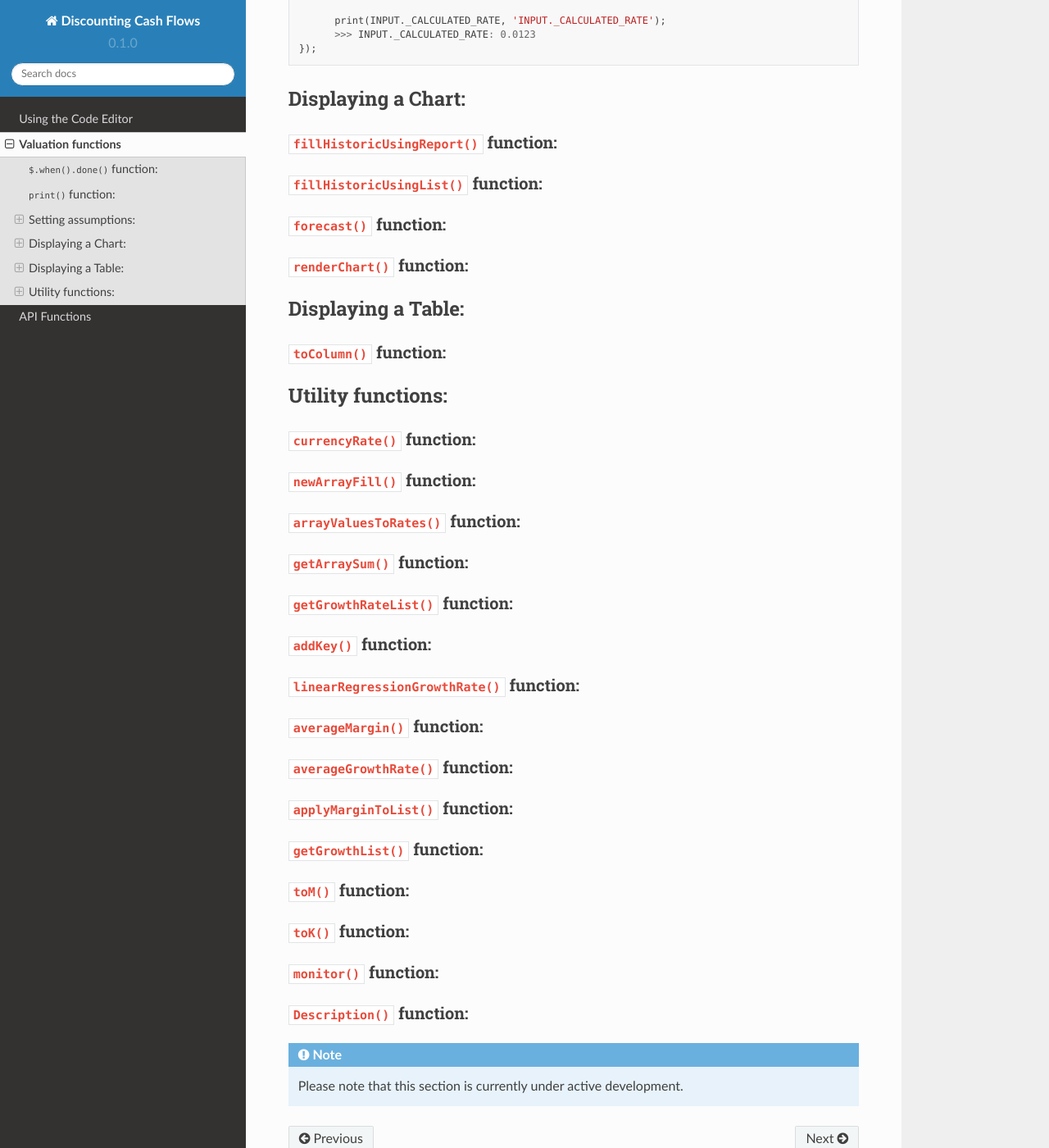
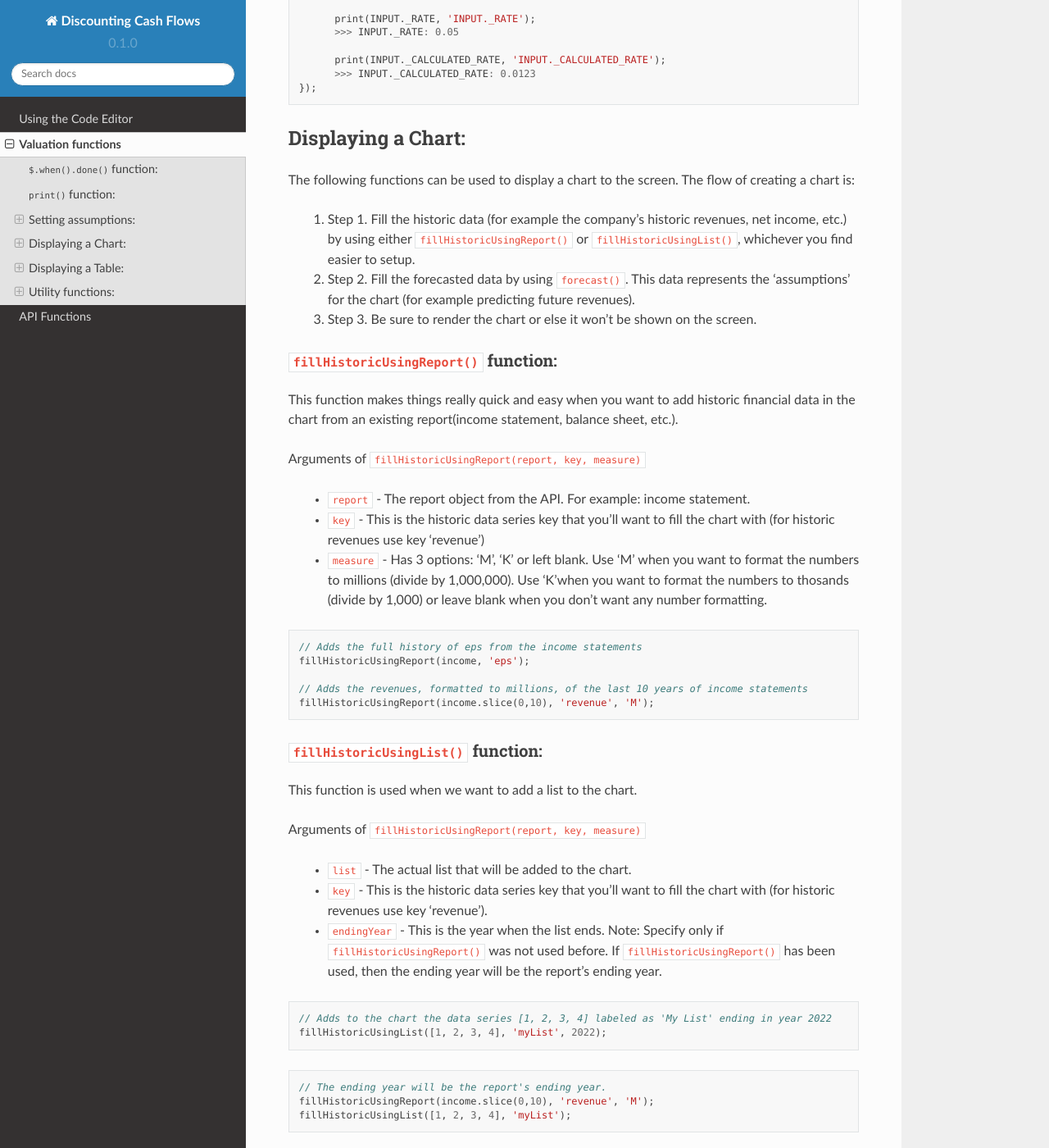
Before and after one commit to DiscountingCashFlows/readthedocs, a Sphinx documentation site: the page built from docs/source/functions.rst, in a window 1280 px wide and 1400 px high, scrolled down 3462 px. Shown: the whole window at 82% size. Built offline with Sphinx 7.4.7 and the Read the Docs theme 2.0.0, drawn with Linux system fonts in a browser that asks for light colours; some of the changed text lies outside the part shown.

Commit message:
Update functions.rst

```diff
--- a/docs/source/functions.rst
+++ b/docs/source/functions.rst
@@ -128,6 +128,8 @@ For example, if we wanted to set an assumption (``INPUT._TREASURY_YIELD``) to th
 
   ``setInputDefault('_TREASURY_YIELD', treasury['year10']);``
 
+Here is a code example of defining and setting assumptions:
+
 .. code-block:: javascript
 
   var INPUT = Input({NUMBER: 5,  // Plain number 5
@@ -159,17 +161,75 @@ For example, if we wanted to set an assumption (``INPUT._TREASURY_YIELD``) to th
 Displaying a Chart:
 -------------------
 
+The following functions can be used to display a chart to the screen. The flow of creating a chart is:
+
+ #. Step 1. Fill the historic data (for example the company's historic revenues, net income, etc.) by using either ``fillHistoricUsingReport()`` or ``fillHistoricUsingList()``, whichever you find easier to setup.
+
+ #. Step 2. Fill the forecasted data by using ``forecast()``. This data represents the 'assumptions' for the chart (for example predicting future revenues).
+
+ #. Step 3. Be sure to render the chart or else it won't be shown on the screen.
+
 ``fillHistoricUsingReport()`` function:
 ***************************************
 
+This function makes things really quick and easy when you want to add historic financial data in the chart from an existing report(income statement, balance sheet, etc.).
+
+Arguments of ``fillHistoricUsingReport(report, key, measure)``
+
+ * ``report`` - The report object from the API. For example: income statement.
+
+ * ``key`` - This is the historic data series key that you'll want to fill the chart with (for historic revenues use key 'revenue')
+
+ * ``measure`` - Has 3 options: 'M', 'K' or left blank. Use 'M' when you want to format the numbers to millions (divide by 1,000,000). Use 'K'when you want to format the numbers to thosands (divide by 1,000) or leave blank when you don't want any number formatting.
+
+.. code-block:: javascript
+
+ // Adds the full history of eps from the income statements
+ fillHistoricUsingReport(income, 'eps');
+
+ // Adds the revenues, formatted to millions, of the last 10 years of income statements
+ fillHistoricUsingReport(income.slice(0,10), 'revenue', 'M');
+
 ``fillHistoricUsingList()`` function:
 ***************************************
+
+This function is used when we want to add a list to the chart.
+
+Arguments of ``fillHistoricUsingReport(report, key, measure)``
+
+ * ``list`` - The actual list that will be added to the chart.
+
+ * ``key`` - This is the historic data series key that you'll want to fill the chart with (for historic revenues use key 'revenue').
+
+ * ``endingYear`` - This is the year when the list ends. Note: Specify only if ``fillHistoricUsingReport()`` was not used before. If ``fillHistoricUsingReport()`` has been used, then the ending year will be the report's ending year.
+
+.. code-block:: javascript
+
+ // Adds to the chart the data series [1, 2, 3, 4] labeled as 'My List' ending in year 2022
+ fillHistoricUsingList([1, 2, 3, 4], 'myList', 2022);
+
+.. code-block:: javascript
+
+ // The ending year will be the report's ending year.
+ fillHistoricUsingReport(income.slice(0,10), 'revenue', 'M');
+ fillHistoricUsingList([1, 2, 3, 4], 'myList');
 
 ``forecast()`` function:
 ************************
 
 ``renderChart()`` function:
 ***************************************
+
+Some technical explanation for when the rendering happens:
+
+ In  `valuation-functions.js <https://github.com/DiscountingCashFlows/Documentation/blob/main/source-code/valuation-functions.js>`__ there is a global object that stores all chart data called ``_chart_data`` which has the following members:
+  * ``x_historic`` - This is the X-Axis for the historic data, where we usually store years (for example 2012 - 2022, a historic period of 10 years).
+  * ``x_forecasted`` - This is the X-Axis for the forecasted data (for example 2022 - 2032, a future period of 10 years).
+  * ``y_historic`` - This is the Y-Axis for historic data, where we store historic revenue, net income, etc.
+  * ``y_forecasted`` - This is the Y-Axis for future data (future revenue, net income, etc.).
+  * ``y_forecasted_chart_hidden`` - This is not actually visible on the chart. It is a part of the forecast table. Please, refer to the ``forecast()`` section.
+  * ``name`` - This is the title of the chart.
+  * ``hidden_series`` - This controls the visibility of individual data series (when we hide revenues for example, it will be stored here).
 
 Displaying a Table:
 -------------------
```
